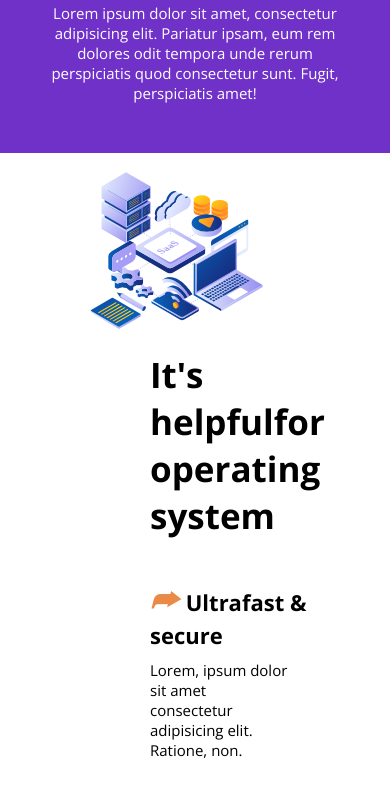
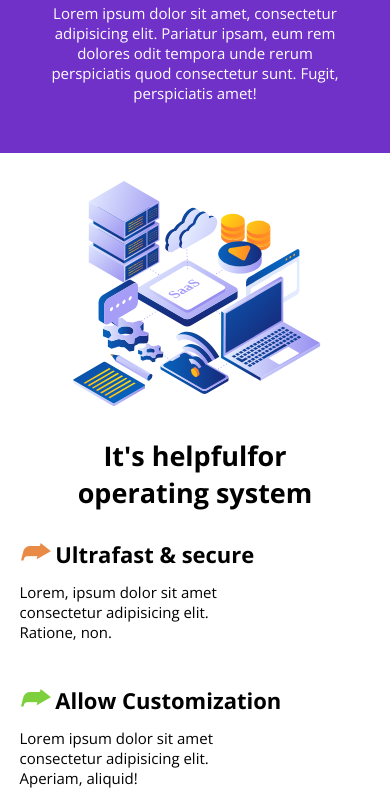
Before and after one commit to omkarg01/HTML-CSS-Project-13, a plain HTML site: page index.html in a window 390 px wide. Shown: the part 445-1237 px from the top of the page. Drawn offline with nearby package versions, Linux system fonts and the light colour scheme.

Commit message:
application img responsive

```diff
--- a/index.html
+++ b/index.html
@@ -56,7 +56,7 @@
             </div>
             <div class="right">
                 <h1>
-                    It's helpfulfor operating <br />
+                    It's helpfulfor operating
                     system
                 </h1>
                 <ul class="application-list">
--- a/style/style.css
+++ b/style/style.css
@@ -290,18 +290,18 @@ body {
     font-size: 1.5rem;
 }
 
-@media (width <= 425px) {
+@media (width <=425px) {
     .fa-solid.fa-bars {
         display: block;
-        color:var(--white);
+        color: var(--white);
     }
 
-    .header{
+    .header {
         padding-bottom: 5rem;
         padding-inline: 5vw;
     }
 
-    .navbar{
+    .navbar {
         padding: 0;
         padding-top: 2rem;
 
@@ -314,7 +314,7 @@ body {
 
 
 
-    .hero{
+    .hero {
         flex-direction: column-reverse;
     }
 
@@ -345,14 +345,40 @@ body {
 
 
 
-    .application{
+    .application {
         flex-direction: column;
         padding: 0;
         width: 90vw;
+        margin-inline: auto;
+    }
+
+    .application .left {
+        width: 100%;
+        text-align: center;
+    }
+
+    .application .left img {
+        width: 80%;
+    }
+
+    .application .right {
+        margin-left: 0;
+    }
+
+    .application .right h1 {
+        text-align: center;
+        font-size: 2.7rem;
+        width: 90%;
+        margin-inline: auto;
+        margin-bottom: 2rem;
+    }
+
+    .application .list {
+
     }
 
 
-    .feature-cards{
+    .feature-cards {
         flex-direction: column;
     }
 
```
